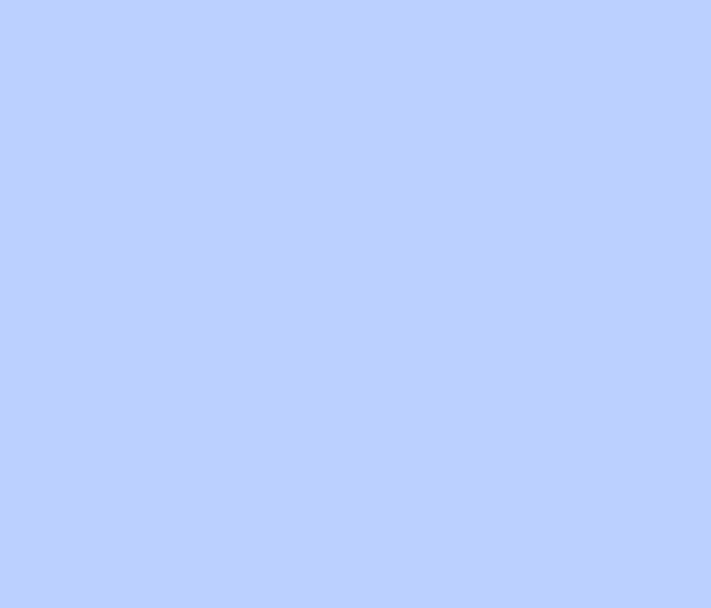
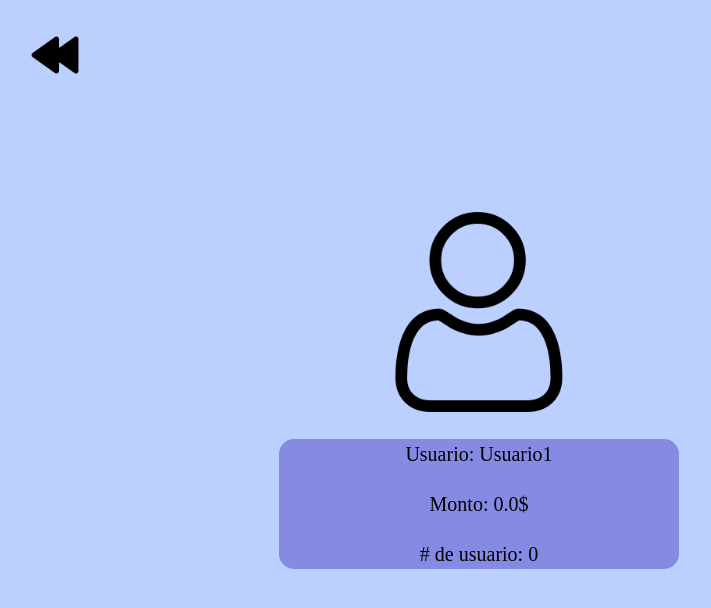
Before and after one commit to ZhantyDev/proyecto-web, a React (Vite) app in the folder front-proyecto/: page /perfil in a window 1280 px wide. Before the commit this address had no page. Shown: the top 608 px of the page, without its empty margins (0-711 px from the left). Built offline with nearby package versions, Linux system fonts and the light colour scheme.

Commit message:
se hace la pagina visualizacion de la informacion del perfil

```diff
--- a/front-proyecto/src/App.jsx
+++ b/front-proyecto/src/App.jsx
@@ -12,6 +12,7 @@ import Depositos from './components/depositos/Depositos'
 import Retiros from './components/retiros/Retiros'
 import Nosotros from './components/sobreNos/nosotros'
 import Ayuda from './components/ayuda/ayuda'
+import Perfil from './components/perfil/perfil'
 
 
 function App() {
@@ -28,6 +29,7 @@ function App() {
         <Route path="/retiros" element={<Retiros/>} />
         <Route path="/nosotros" element={<Nosotros/>} />
         <Route path="/ayuda" element={<Ayuda/>} />
+        <Route path="/perfil" element={<Perfil/>} />
 
 
       </Routes>
--- a/front-proyecto/src/components/ayuda/ayuda.jsx
+++ b/front-proyecto/src/components/ayuda/ayuda.jsx
@@ -29,15 +29,15 @@ function ayuda(){
             </div>
 
             <div class="texto">
+                <h3>Seguridad</h3>
+                <p>Usamos encriptación avanzada y autenticación de dos factores para proteger tus datos.</p>
+            </div>
+
+            <div class="texto">
                 <h3>Contacto</h3>
                 <p>Teléfono: +57 1 234 5678</p>
                 <p>Correo electrónico: soporte@armandoestebanquito.com</p>
                 <p>Soporte en línea: Chatea con un agente desde nuestra app.</p>
-                </div>
-
-                <div class="texto">
-                    <h3>Seguridad</h3>
-                    <p>Usamos encriptación avanzada y autenticación de dos factores para proteger tus datos.</p>
             </div>
 
         </div>
--- /dev/null
+++ b/front-proyecto/src/components/perfil/perfil.css
@@ -0,0 +1,23 @@
+#fondo{
+    height: auto;
+    width: 60%;
+    display: flex;
+    margin: 10px;
+    align-items: center;
+    justify-content: flex-start;
+    transition: filter 600ms;
+}
+.fondo:hover{
+    filter: drop-shadow(0 0 2em #9baed8);
+  }
+
+.texto{
+    color: black;
+    font-size: 20px;
+    margin: 20px;
+}
+
+.foto{
+    width: 200px;
+    height: 200px;
+}
--- /dev/null
+++ b/front-proyecto/src/components/perfil/perfil.jsx
@@ -0,0 +1,29 @@
+import React, {useState} from 'react'
+import './perfil.css'
+import { useNavigate } from 'react-router-dom';
+import icon from '../../assets/retroceso-rapido.png'
+import iconoPerfil from '../../assets/usuario.png'
+
+function perfil(){
+    const navigate = useNavigate()
+    return(
+        <>
+        <button className='btnRetroceder' onClick={()=>navigate('/home')}><img src={icon} className='icono'/></button>
+        <div id = "fondo">
+            <div class ="cuadro1">
+                <img src={iconoPerfil} class = "foto" />
+                <div class = "texto">
+                    <p>Usuario: Usuario1 </p>
+                    <p>Monto: 0.0$ </p>
+                    <p># de usuario: 0 </p>
+                </div>
+            </div>
+
+
+
+        </div>
+        </>
+    )
+}
+
+export default perfil
--- a/front-proyecto/src/components/principal/Principal.jsx
+++ b/front-proyecto/src/components/principal/Principal.jsx
@@ -29,7 +29,7 @@ function Principal(){
 
             <div className={`sidebar ${isSidebarOpen ? 'open' : ''}`}>
             <a href="#" className="closebtn" onClick={toggleSidebar}>×</a>
-                <a href="#">Perfil</a>
+                <a onClick={()=> navigate('/perfil')}>Perfil</a>
                 <a href="#">Configuración</a>
                 <div class="dropdown">
                     <button className='dropbtn' onClick={toggleSidebar}> Transacciones </button>
--- a/front-proyecto/src/index.css
+++ b/front-proyecto/src/index.css
@@ -4,8 +4,8 @@
   font-weight: 400;
 
   color-scheme: light dark;
-  color: rgba(255, 255, 255, 0.87);
-  background-color: #242424;
+  color: rgba(247, 247, 247, 0.87);
+  background-color: #2c2c2c;
 
   font-synthesis: none;
   text-rendering: optimizeLegibility;
```
Also changed, not shown: front-proyecto/src/assets/usuario.png (added). Lines whose indentation alone changed are shown as unchanged.
